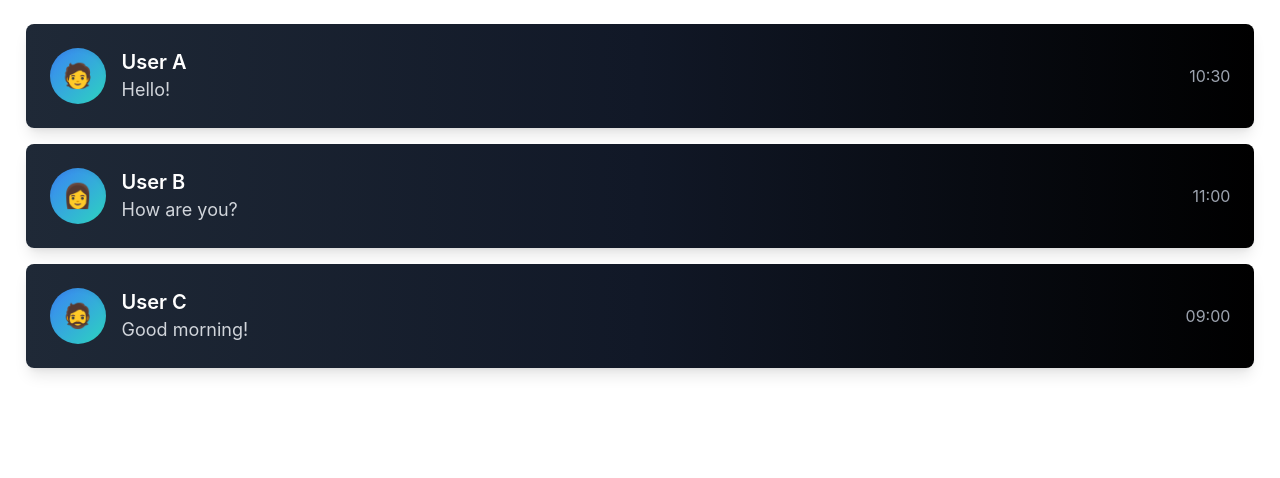
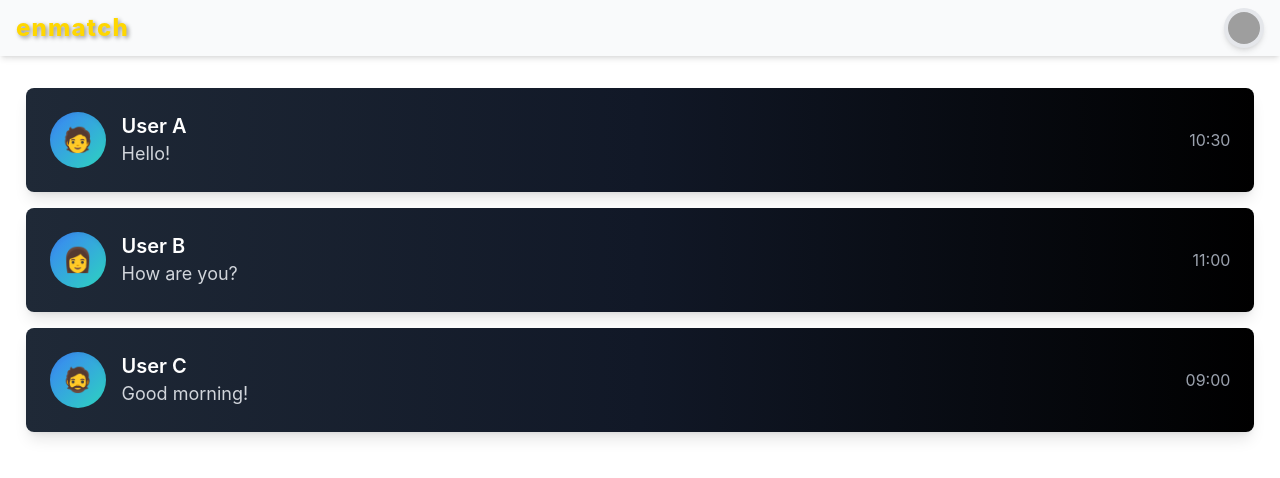
Before and after one commit to matsu128/enmatch, a React (Create React App) app in the folder frontend/: page /chat in a window 1280 px wide. Shown: the top 478 px of the page. Built offline with nearby package versions, Linux system fonts and the light colour scheme; grey boxes are pictures that could not be loaded; the HTML template or start-up script is replaced by a standard one.

Commit message:
#4 feat: ヘッダーのデザインの実装。iconに関して、jwtを元にログインしていたらその人のiconを表示する処理が未実装。ヘッダーは検索画面とチャット画面で表示する。App.jsでHeaderを管理する。

```diff
--- a/frontend/src/App.js
+++ b/frontend/src/App.js
@@ -4,13 +4,39 @@ import UserSearchPage from './pages/UserSearch/UserSearchPage';
 import ChatPage from './pages/Chat/ChatPage';
 import MyPage from './pages/MyPage/MyPage';
 import LoginPage from './pages/Login/LoginPage';
+import Header from './atoms/Header'; // Headerをインポート
 
 function App() {
   return (
     <Router>
       <Routes>
-        <Route path="/" element={<UserSearchPage />} />
-        <Route path="/chat" element={<ChatPage />} />
+        {/* '/' パスに対して Header を表示 */}
+        <Route
+          path="/"
+          element={
+            <>
+              <Header isLoggedIn={false} /> {/* ヘッダーの表示 */}
+              <div className="mt-16"> {/* ヘッダーの高さ分だけ余白を追加 */}
+                <UserSearchPage /> {/* ページのコンテンツ */}
+              </div>
+            </>
+          }
+        />
+
+        {/* '/chat' パスに対して Header を表示 */}
+        <Route
+          path="/chat"
+          element={
+            <>
+              <Header isLoggedIn={false} /> {/* ヘッダーの表示 */}
+              <div className="mt-16"> {/* ヘッダーの高さ分だけ余白を追加 */}
+                <ChatPage /> {/* チャットページのコンテンツ */}
+              </div>
+            </>
+          }
+        />
+
+        {/* その他のページ */}
         <Route path="/mypage" element={<MyPage />} />
         <Route path="/login" element={<LoginPage />} />
       </Routes>
--- a/frontend/src/atoms/Header.js
+++ b/frontend/src/atoms/Header.js
@@ -1,23 +1,75 @@
-// src/atoms/Header.js
+import React, { useState } from 'react';
+import { useNavigate } from 'react-router-dom';
 
-/*
-TODO：Chat画面専用にこのHeaderを作成してるが、本来はコンポーネント全体に対してのHeaderである必要があるから修正すべき
-*/
+const Header = ({ isLoggedIn, userIconUrl, userName }) => {
+  const navigate = useNavigate();
+  const [menuOpen, setMenuOpen] = useState(false);
 
-import React from 'react';
+  const handleTitleClick = () => {
+    navigate('/');
+  };
 
-const Header = ({ title, onBack }) => {
+  const handleIconClick = () => {
+    setMenuOpen(!menuOpen);
+  };
+
+  const handleLoginClick = () => {
+    navigate('/login');
+  };
+
+  const handleSettingsClick = () => {
+    navigate('/mypage');
+  };
+
   return (
-    <header className="flex items-center p-4 bg-gray-100 border-b border-gray-300">
-      {/* 戻るボタン */}
-      <button
-        onClick={onBack}
-        className="mr-4 text-xl cursor-pointer focus:outline-none"
+    <header className="flex justify-between items-center px-4 py-2 bg-gray-50 shadow-md w-full fixed top-0 left-0 z-10">
+      {/* タイトル */}
+      <h1
+        onClick={handleTitleClick}
+        className="text-lg md:text-xl lg:text-2xl font-extrabold tracking-wider text-gray-800 cursor-pointer hover:scale-105 transition-transform duration-200"
+        style={{
+          textShadow: '2px 2px 4px rgba(0, 0, 0, 0.4)',
+          color: '#FFD700', // 近未来な黄色
+        }}
       >
-        ←
-      </button>
-      {/* タイトル */}
-      <h1 className="text-lg font-semibold">{title}</h1>
+        enmatch
+      </h1>
+
+      {/* アイコン */}
+      <div className="relative">
+        <div
+          className="w-10 h-10 rounded-full bg-gray-200 shadow-md flex items-center justify-center cursor-pointer hover:scale-105 hover:shadow-lg transition-transform duration-200"
+          onClick={handleIconClick}
+        >
+          <img
+            src={isLoggedIn ? userIconUrl : '/default-icon.png'}
+            alt="User Icon"
+            className="w-8 h-8 rounded-full"
+          />
+        </div>
+        {menuOpen && (
+          <div className="absolute right-0 mt-2 w-48 bg-white shadow-lg rounded-lg overflow-hidden">
+            {isLoggedIn ? (
+              <>
+                <div className="px-4 py-2 text-gray-700 border-b">{userName}</div>
+                <button
+                  onClick={handleSettingsClick}
+                  className="block w-full px-4 py-2 text-left text-gray-700 hover:bg-gray-100"
+                >
+                  設定
+                </button>
+              </>
+            ) : (
+              <button
+                onClick={handleLoginClick}
+                className="block w-full px-4 py-2 text-left text-gray-700 hover:bg-gray-100"
+              >
+                ログイン
+              </button>
+            )}
+          </div>
+        )}
+      </div>
     </header>
   );
 };
--- a/frontend/src/pages/UserSearch/UserSearchPage.js
+++ b/frontend/src/pages/UserSearch/UserSearchPage.js
@@ -4,7 +4,7 @@ import CategoryFilter from '../../atoms/CategoryFilter';
 import axios from 'axios';
 
 // front開発用のdummy data
-// import dummyData from './dummyData';
+import dummyData from './dummyData';
 
 // ベースURLの設定
 axios.defaults.baseURL = process.env.REACT_APP_API_URL;
@@ -29,52 +29,52 @@ const UserSearchPage = () => {
       console.log("front SearchPage 初回postのtry前パス ");
       console.log("リクエストURL:", process.env.REACT_APP_API_URL + '/api/search/search');
 
-      // 本番用データ取得コードを有効化
-      try {
-        const response = await axios.post('/api/search/search', {});
-        const data = response.data?.initialData || []; // データが無い場合に空配列を設定
-        setUsers(data);
-        setFilteredUsers(data); // 初期データをそのまま表示
-      } catch (error) {
-        console.error('データの取得に失敗しました:', error);
-      }
+      // コメントアウトされた本番用データ取得コード
+      // try {
+      //   const response = await axios.post('/api/search/search', {});
+      //   const data = response.data?.initialData || []; // データが無い場合に空配列を設定
+      //   setUsers(data);
+      //   setFilteredUsers(data); // 初期データをそのまま表示
+      // } catch (error) {
+      //   console.error('データの取得に失敗しました:', error);
+      // }
 
-      // front開発用: dummyDataはコメントアウト
-      // console.log("front開発用: dummyDataを使用");
-      // setUsers(dummyData);
-      // setFilteredUsers(dummyData);
+      // front開発用のdummy dataを使用
+      console.log("front開発用: dummyDataを使用");
+      setUsers(dummyData);
+      setFilteredUsers(dummyData);
     };
     fetchUsers();
   }, []);
 
   // フィルターの適用処理
   const applyFilters = async () => {
-    // 本番用フィルター処理コードを有効化
-    try {
-      const response = await axios.post('/api/search/filter', {
-        filters: selectedFilters,
-      });
+    // コメントアウトされた本番用フィルター処理コード
+    // try {
+    //   const response = await axios.post('/api/search/filter', {
+    //     filters: selectedFilters,
+    //   });
 
-      console.log("filter response data:", response.data);
-      console.log("parsed filteredData:", response.data?.filteredData);
+    //   console.log("filter response data:", response.data);
+    //   console.log("parsed filteredData:", response.data?.filteredData);
 
-      console.log("front SearchPage filterの戻り値 = ", response);
-      const data = Array.isArray(response.data?.filteredData) ? response.data.filteredData : []; // フィルタ結果が無い場合に空配列を設定
-      setFilteredUsers(data);
-    } catch (error) {
-      console.error('フィルター適用中にエラーが発生しました:', error);
-    }
+    //   console.log("front SearchPage filterの戻り値 = ", response);
+    //   const data = Array.isArray(response.data?.filteredData) ? response.data.filteredData : []; // フィルタ結果が無い場合に空配列を設定
+    //   setFilteredUsers(data);
+    // } catch (error) {
+    //   console.error('フィルター適用中にエラーが発生しました:', error);
+    // }
 
-    // front開発用: dummyDataでのフィルタリングはコメントアウト
-    // console.log("front開発用: dummyDataでフィルタリングを実施");
-    // const filtered = dummyData.filter(user => {
-    //   // フィルタ条件に基づいてダミーデータを絞り込むロジックを実装
-    //   return Object.keys(selectedFilters).every(key =>
-    //     selectedFilters[key].length === 0 ||
-    //     selectedFilters[key].some(filter => user[key]?.includes(filter))
-    //   );
-    // });
-    // setFilteredUsers(filtered);
+    // front開発用のdummy dataを使用してフィルタリング
+    console.log("front開発用: dummyDataでフィルタリングを実施");
+    const filtered = dummyData.filter(user => {
+      // フィルタ条件に基づいてダミーデータを絞り込むロジックを実装
+      return Object.keys(selectedFilters).every(key =>
+        selectedFilters[key].length === 0 ||
+        selectedFilters[key].some(filter => user[key]?.includes(filter))
+      );
+    });
+    setFilteredUsers(filtered);
   };
 
   return (
```
Also changed, not shown: 2 other files (tests, documents, lock files or other folders).
